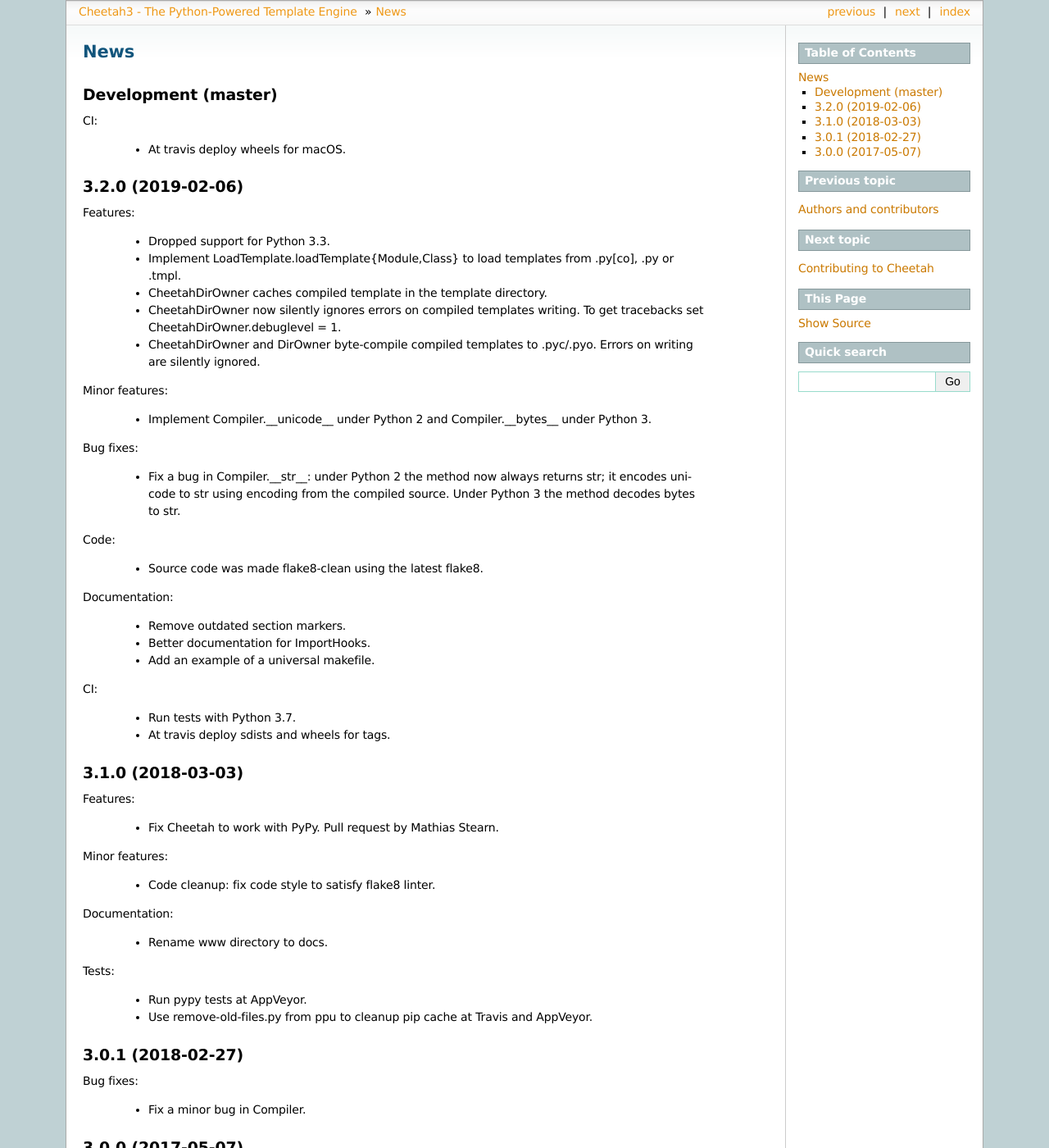
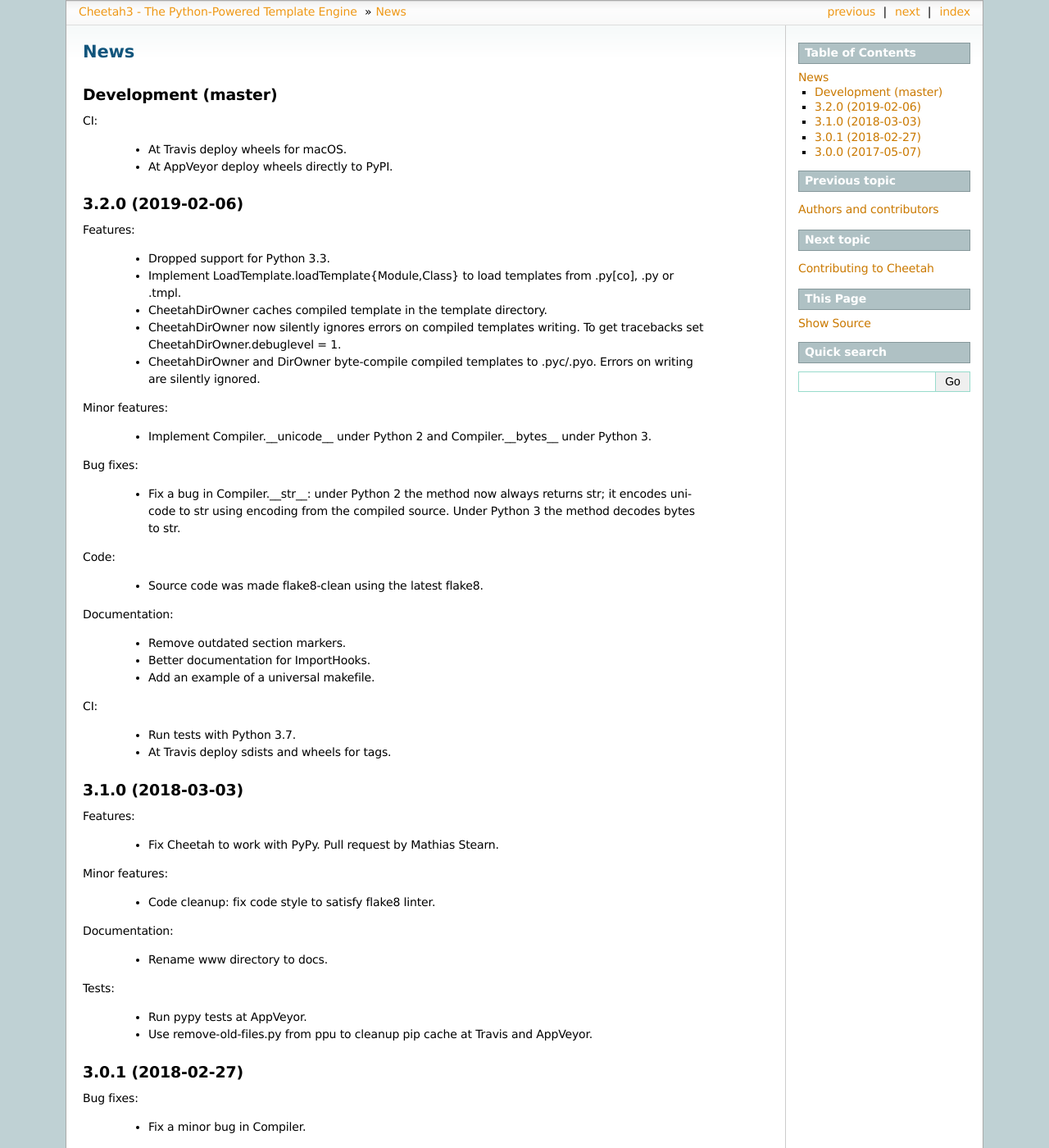
Before and after one commit to CheetahTemplate3/cheetah3, a Sphinx documentation site: the page built from docs/news.rst, in a window 1280 px wide and 1400 px high. Shown: the whole window at 82% size. Built offline with Sphinx 7.4.7, drawn with Linux system fonts in a browser that asks for light colours.

Commit message:
Version 3.2.1b1

```diff
--- a/Cheetah/Version.py
+++ b/Cheetah/Version.py
@@ -1,5 +1,5 @@
-Version = '3.2.1a2'
-VersionTuple = (3, 2, 1, 'alpha', 2)
+Version = '3.2.1b1'
+VersionTuple = (3, 2, 1, 'beta', 1)
 
 MinCompatibleVersion = '3.0.0a1'
 MinCompatibleVersionTuple = (3, 0, 0, 'alpha', 1)
--- a/docs/news.rst
+++ b/docs/news.rst
@@ -6,7 +6,8 @@ Development (master)
 
 CI:
 
-  - At travis deploy wheels for macOS.
+  - At Travis deploy wheels for macOS.
+  - At AppVeyor deploy wheels directly to PyPI.
 
 3.2.0 (2019-02-06)
 ------------------
@@ -46,7 +47,7 @@ Documentation:
 CI:
 
   - Run tests with Python 3.7.
-  - At travis deploy sdists and wheels for tags.
+  - At Travis deploy sdists and wheels for tags.
 
 
 3.1.0 (2018-03-03)
```
